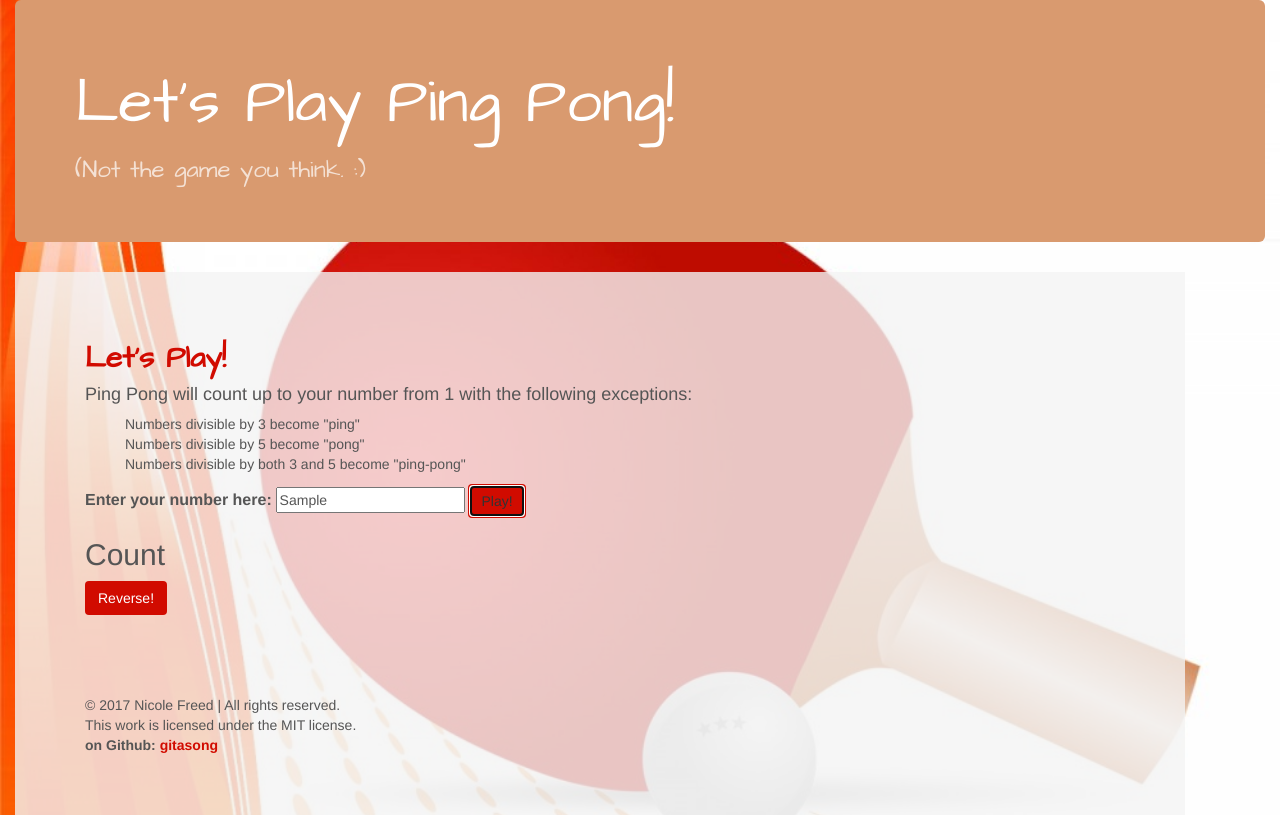
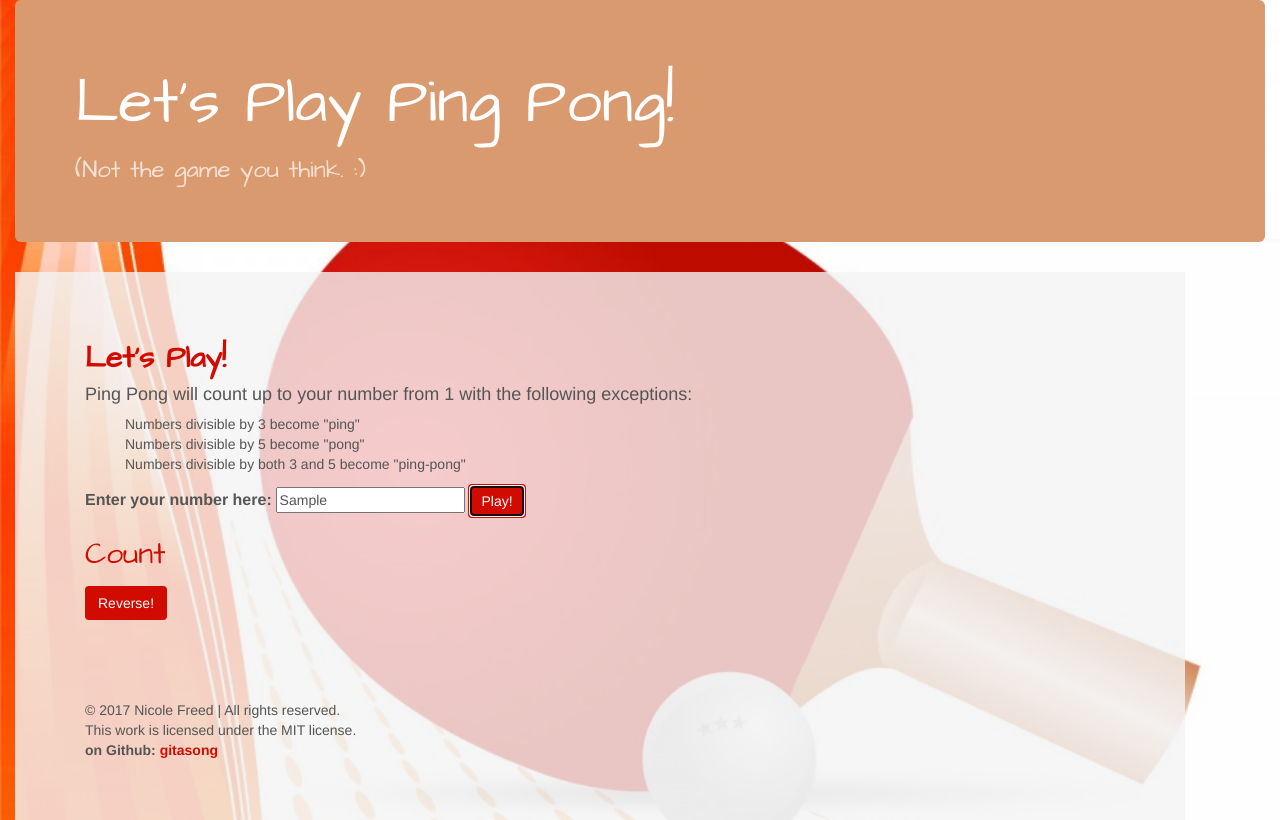
Before and after one commit to gitasong/ping-pong, a plain HTML site: page index.html in a window 1280 px wide. Both pictures are taken after typing "Sample" into the empty fields and a click on the button "Play!". Drawn offline with Linux system fonts and the light colour scheme.

Commit message:
minor design tweaks and enhancements

```diff
--- a/css/styles.css
+++ b/css/styles.css
@@ -45,7 +45,7 @@ label {
   font-size: 16px;
 }
 
-.btn {
+.btn, .btn:visited, .btn:focus {
   background-color: #d10b00;
   color: #fff;
 }
@@ -57,6 +57,15 @@ label {
 
 .results {
   display: none;
+}
+
+.results h2 {
+  color: #d10b00;
+  font-family: 'Architects Daughter', sans-serif;
+}
+
+#results {
+  margin-bottom: 15px;
 }
 
 li {
```
